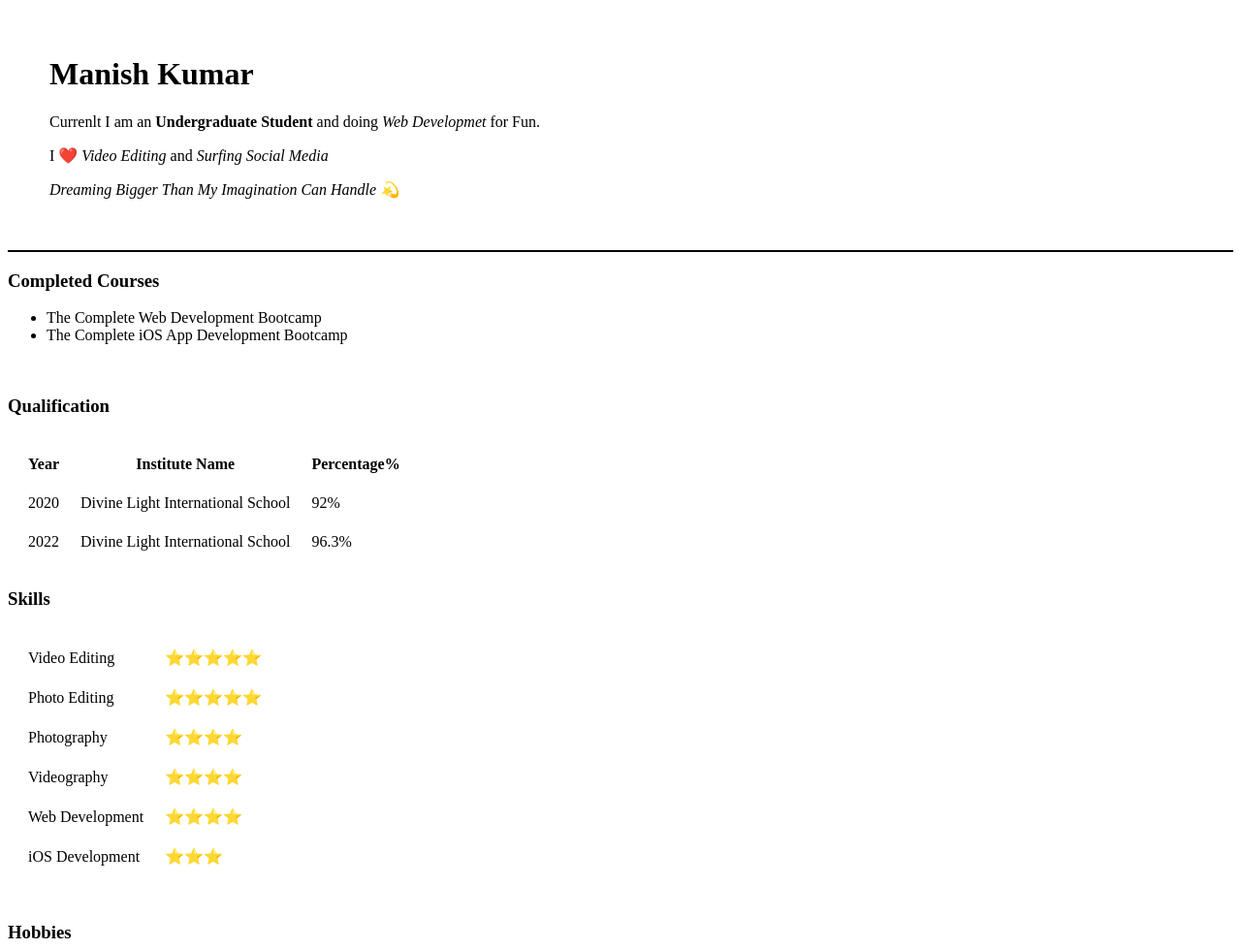
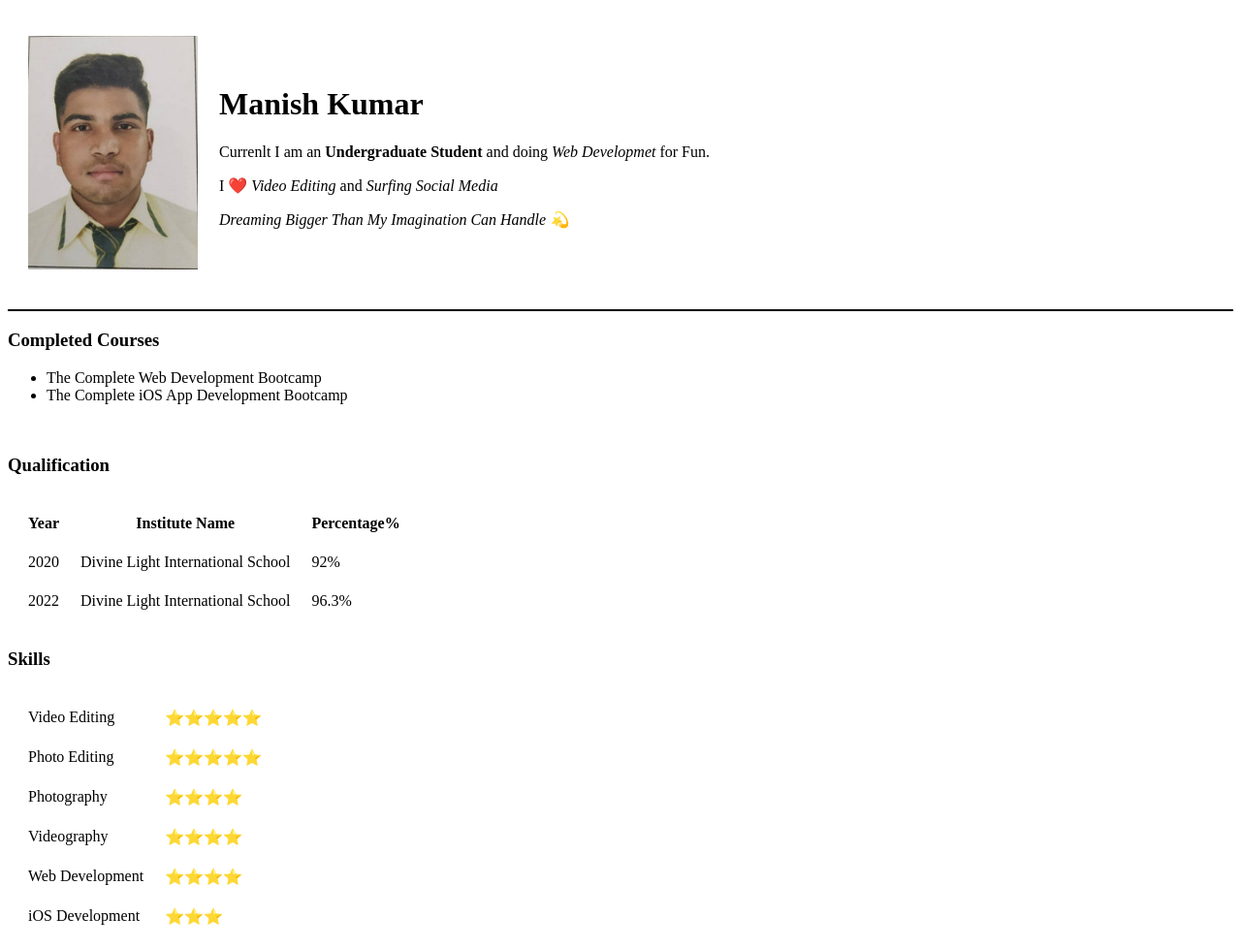
Before and after one commit to manishk1109/cv, a plain HTML site: page index.html in a window 1280 px wide. Shown: the top 979 px of the page at 97% size. Drawn offline with Linux system fonts and the light colour scheme.

Commit message:
Update index.html

```diff
--- a/index.html
+++ b/index.html
@@ -10,7 +10,7 @@
     <p>
 <table cellspacing="20">
 <tr>
-    <td> <img width="175" src="images/MANISH PIC.jpg" alt=""> </td>
+    <td> <img width="175" src="MANISH PIC.jpg" alt=""> </td>
     <td><h1>Manish Kumar</h1>
         <p>Currenlt I am an <strong>Undergraduate Student</strong> and doing <em> Web Developmet</em> for Fun.</p>
         <p>I ❤️<em> Video Editing</em> and <em> Surfing Social Media</em></p>
```
